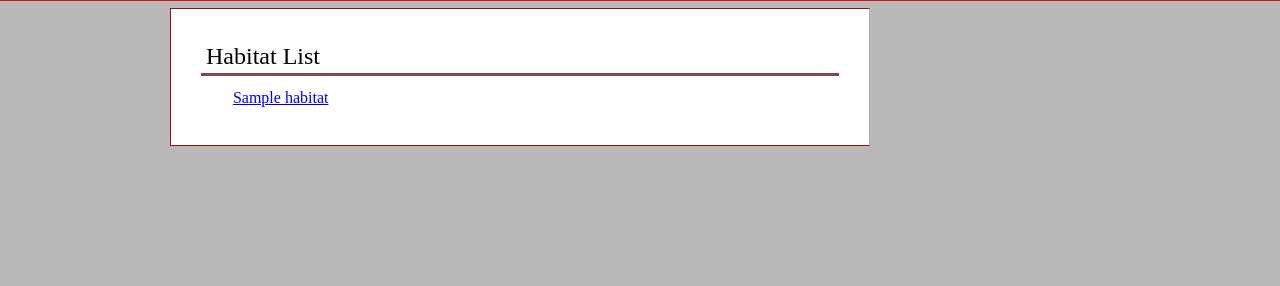
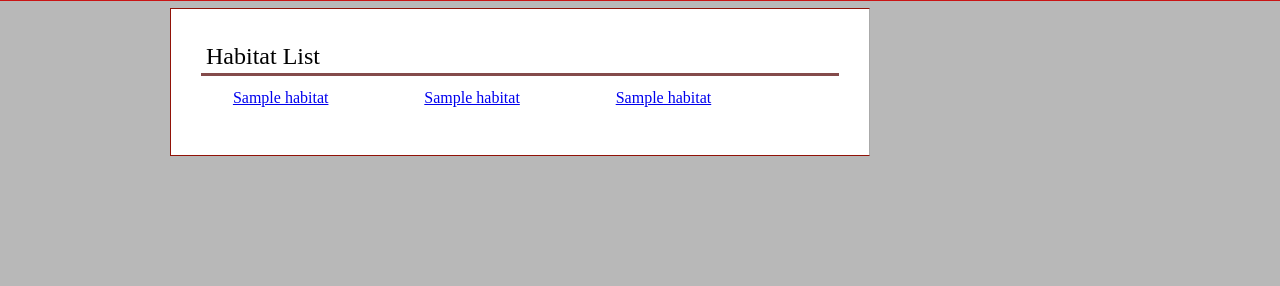
Before and after one commit to Rollyjasper/Pokedex_project, a Flask app: template templates/habitat_list.html in a window 1280 px wide. Shown: the part 76-362 px from the top of the page. Run offline with Flask 2, Linux system fonts and the light colour scheme; the template is opened without the code that fills it: most values are stand-ins (such as "Sample title", 1, 10 or a date in 2020).

Commit message:
improved habitat list

```diff
--- a/app.py
+++ b/app.py
@@ -30,9 +30,17 @@ def index():
 #a route for showing a list of all habitats
 @app.route('/habitats/')
 def habitat_list():
+    habitat_by_type = {}
+    for hab,data in habitat_data['Habitats'].items():
+            if data['Type'] in habitat_by_type:
+                habitat_by_type[data['Type']].append(hab)
+            else:
+                habitat_by_type[data['Type']] = [hab]
+
     return render_template(
         'habitat_list.html',
-        habitats=habitat_data.keys()
+        habitats=habitat_by_type,
+        habitat_types=habitat_data['Habitat Types']
     )
 
 #route for displaying infomation on a habitat
@@ -41,7 +49,7 @@ def habitat_info(habitat):
     return render_template(
         'habitat_info.html',
         habitat=habitat,
-        data=habitat_data[habitat],
+        data=habitat_data['Habitats'][habitat],
         pokemon_data=pokemon_data
     )
 
--- a/data/habitats.json
+++ b/data/habitats.json
@@ -1,4 +1,5 @@
 {
+    "Habitats":{
         "Route 1":{
             "Type":"Route",
             "Pokemon":{
@@ -218,7 +219,7 @@
             "Type":"Tower",
             "Pokemon":{}
         },
-    "Stange House":{
+        "Strange House":{
             "Type":"Tower",
             "Pokemon":{}
         },
@@ -278,4 +279,15 @@
             "Type":"Other",
             "Pokemon":{}
         }
+    },
+    "Habitat Types":[
+        "Route",
+        "City",
+        "Town",
+        "Cave",
+        "Tower",
+        "Bridge",
+        "Forest",
+        "Other"
+    ]
 }
--- a/static/css/main.css
+++ b/static/css/main.css
@@ -122,6 +122,15 @@ table tr:first-child th:last-child {
     border-top-right-radius: 10px;
 }
 
+.row {
+	display: flex;
+	margin-bottom: 10px;
+  }
+
+.column {
+	flex: 50%;
+  }
+
 #main{
 	margin-top: 5pt;
 	margin-left: 170px;
@@ -141,7 +150,7 @@ table tr:first-child th:last-child {
 
 #main_header{
 	padding: 5px;
-	border-bottom: 3px solid rgb(132, 75, 75);
+	border-bottom: 3px solid #844B4B;
 }
 
 #main_content{
@@ -149,3 +158,9 @@ table tr:first-child th:last-child {
 	width: 90%;
 	margin: auto;
 }
+
+#sub_header{
+	padding: 5px;
+	border-bottom: 4px double #5c3434;
+	width: max-content;
+}
--- a/templates/habitat_list.html
+++ b/templates/habitat_list.html
@@ -5,9 +5,24 @@
 {% endblock %}
 
 {% block content %}
-  <ul>
-    {% for habitat in habitats %}
-    <li><a href="/habitats/{{habitat}}">{{habitat}}</a></li>
-    {% endfor %}
-  </ul>
+  {% for hab_type_i in range(0,habitats|length,3) %}
+    <div class="row">
+      {% for j in range(hab_type_i,hab_type_i+3) %}
+        <div class="column">
+          {% if habitat_types[j] == 'City' %}
+            <h2 id="sub_header">Cities</h2>
+          {% elif habitat_types[j] %}
+            <h2 id="sub_header">{{habitat_types[j]}}s</h2>
+          {% else %}
+            <h2></h2>
+          {% endif %}
+          <ul>
+          {% for hab in habitats[habitat_types[j]] %}
+            <li><a href="/habitats/{{hab}}">{{hab}}</a></li>
+          {% endfor %}
+          </ul>
+        </div>
+      {% endfor %}
+    </div>
+  {% endfor %}
 {% endblock %}
```
Lines whose indentation alone changed are shown as unchanged.
